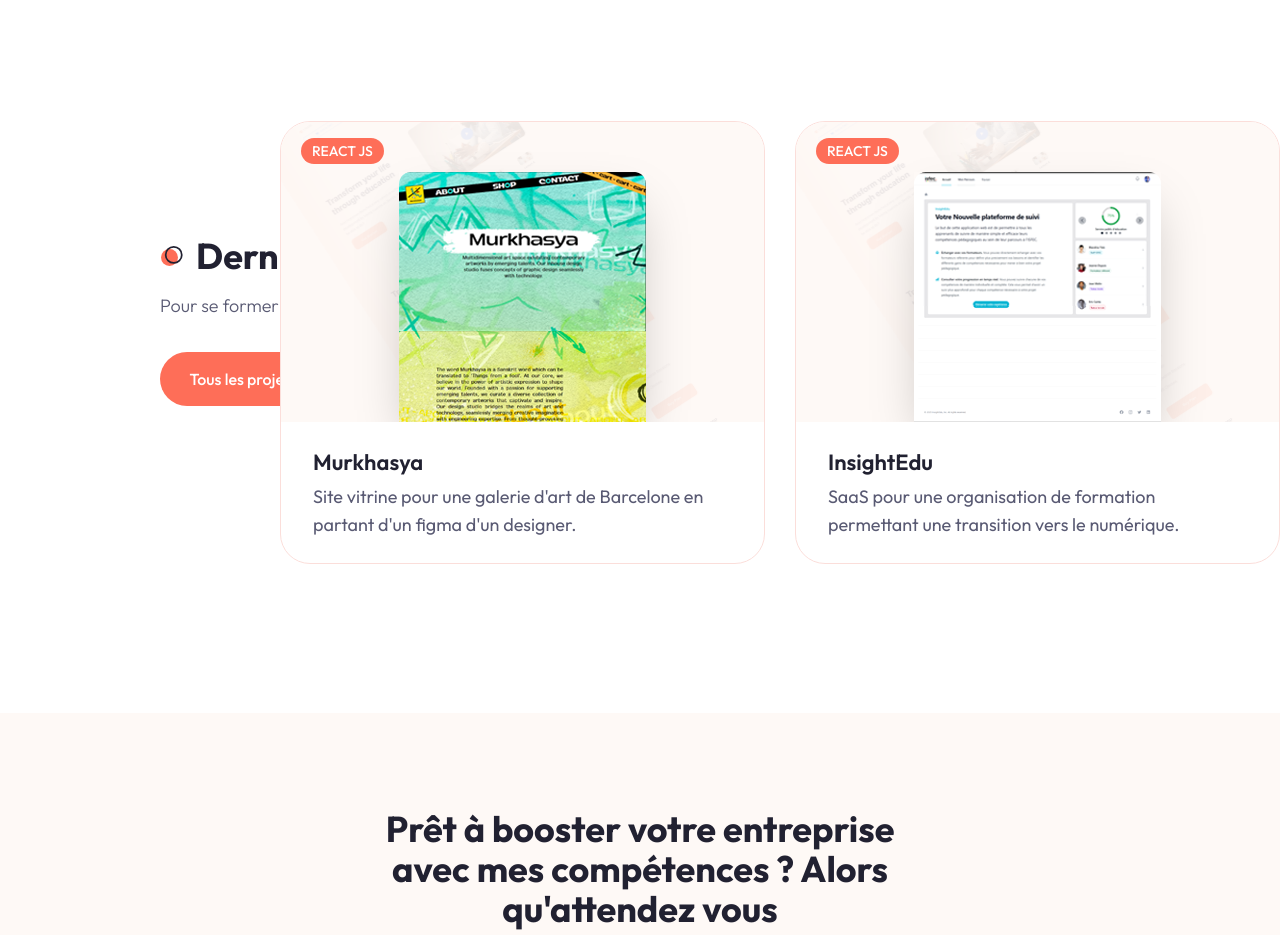
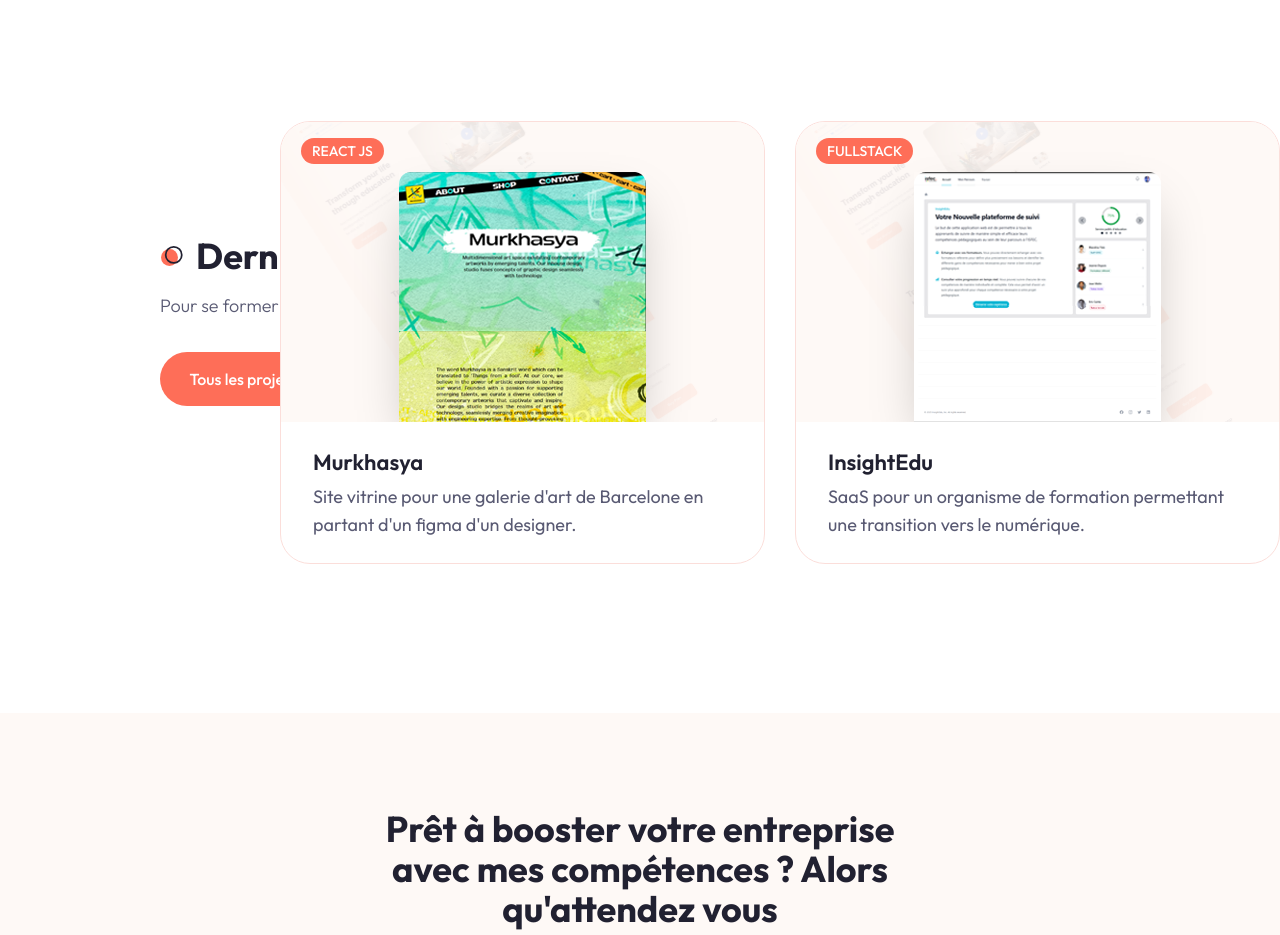
Before and after one commit to Onijjam/portfolio-web-v1, a Next.js app: page / in a window 1280 px wide. Shown: the part 2140-3075 px from the top of the page. Built offline with nearby package versions, Linux system fonts and the light colour scheme.

Commit message:
Update : Changement des CV et de certains textes

```diff
--- a/app/projets/page.jsx
+++ b/app/projets/page.jsx
@@ -13,9 +13,9 @@
     },
     {
         image: '/work/2.png',
-        category: 'react js',
+        category: 'fullstack',
         name: 'InsightEdu',
-        description: "SaaS pour une organisation de formation permettant une transition vers le numérique.",
+        description: "SaaS pour un organisme de formation permettant une transition vers le numérique.",
         link: '/',
         github: '/',
     },
@@ -39,8 +39,8 @@
             <h2 className={'section-title mb-8 xl:mb-16 text-center mx-auto'}>Mes Projets</h2>
             {/* Tabs */}
             <Tabs defaultValue={category} className={'mb-24 xl:mb-48'}>
-                {/* Edit le md:grid-cols-2 pour le nombre de categories */}
-                <TabsList className={'w-full grid h-full md:grid-cols-2 lg:max-w-[640px] mb-12 mx-auto md:border dark:border-none'}>
+                {/* Edit le md:grid-cols-3 pour le nombre de categories */}
+                <TabsList className={'w-full grid h-full md:grid-cols-3 lg:max-w-[640px] mb-12 mx-auto md:border dark:border-none'}>
                     {categories.map((category, index) => {
                         return <TabsTrigger
                             onClick={() => setCategory(category)}
--- a/components/Work.jsx
+++ b/components/Work.jsx
@@ -20,9 +20,9 @@
     },
     {
         image: '/work/2.png',
-        category: 'react js',
+        category: 'fullstack',
         name: 'InsightEdu',
-        description: "SaaS pour une organisation de formation permettant une transition vers le numérique.",
+        description: "SaaS pour un organisme de formation permettant une transition vers le numérique.",
         link: '/',
         github: '/',
     },
```
Also changed, not shown: 2 other files (tests, documents, lock files or other folders).
